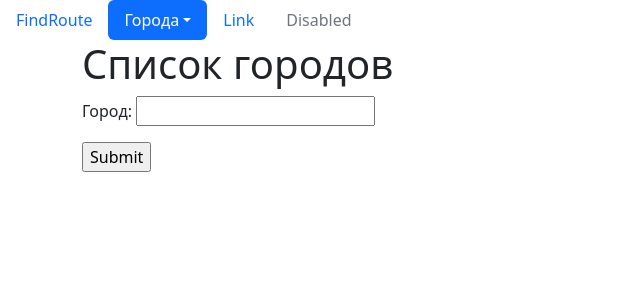
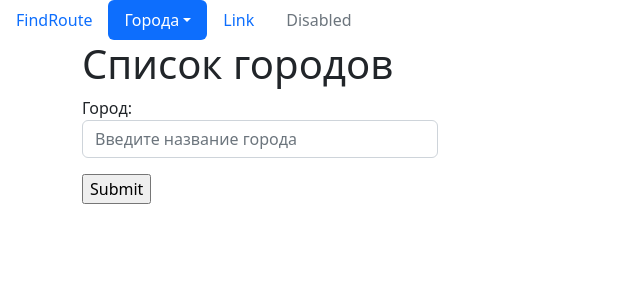
Before and after one commit to TuzovAP/django_sate, a Django app: page /cities/ in a window 1280 px wide. Shown: the top 300 px of the page, without its empty margins (0-640 px from the left). Run offline with Django 4.2, Linux system fonts and the light colour scheme; data that the repository does not hold is empty.

Commit message:
Добавил более красивую отрисовку формы

```diff
--- a/cities/forms.py
+++ b/cities/forms.py
@@ -8,7 +8,10 @@ class HtmlForm(forms.Form):
 
 
 class CityForm(forms.ModelForm):
-
+    name = forms.CharField(label='Город', widget=forms.TextInput(attrs={
+        'class': 'form-control',
+        'placeholder': 'Введите название города'
+    }))
     class Meta:
         model = City  # к какой модели будет привязана форма
         fields = ('name', )  # поля которые будут отображены
--- a/cities/templates/cities/home.html
+++ b/cities/templates/cities/home.html
@@ -12,10 +12,12 @@
           {% endfor %}
      </div>
 </div>
-
-<form action="" method="post"> {% csrf_token %}
+<div class="row">
+    <div class="col-md-4">
+        <form action="" method="post"> {% csrf_token %}
     {{ form.as_p }}
   <input type="submit" value="Submit">
 </form>
-
+    </div>
+</div>
 {% endblock %}
```
